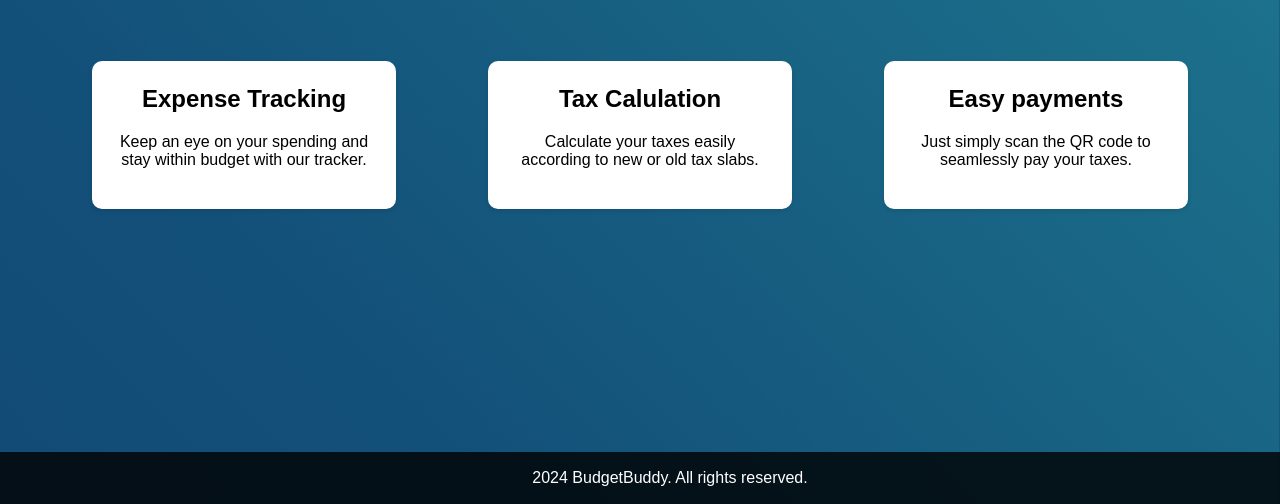
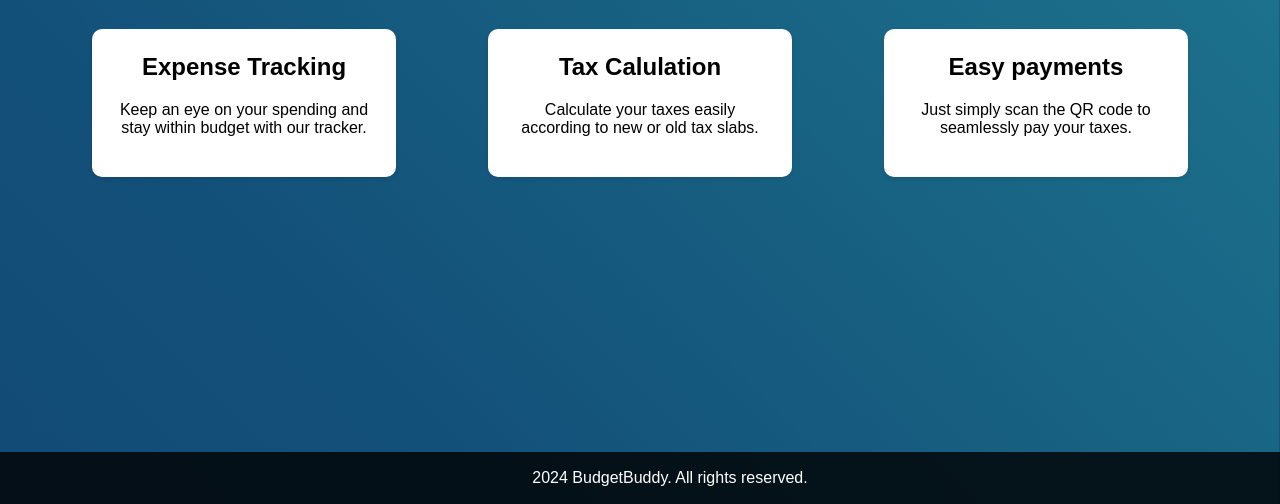
Before and after one commit to manit101/expenseTracker, a website: page index.html in a window 1280 px wide. Shown: the part 297-801 px from the top of the page. Drawn offline with Linux system fonts and the light colour scheme.

Commit message:
Update home.css

```diff
--- a/home.css
+++ b/home.css
@@ -67,7 +67,7 @@ h1, h2 {
 .features {
     display: flex;
     justify-content: space-evenly;
-    margin-top: 4em;
+    margin-top: 2em;
     margin-bottom: 2em;
 }
 .feature {
```
